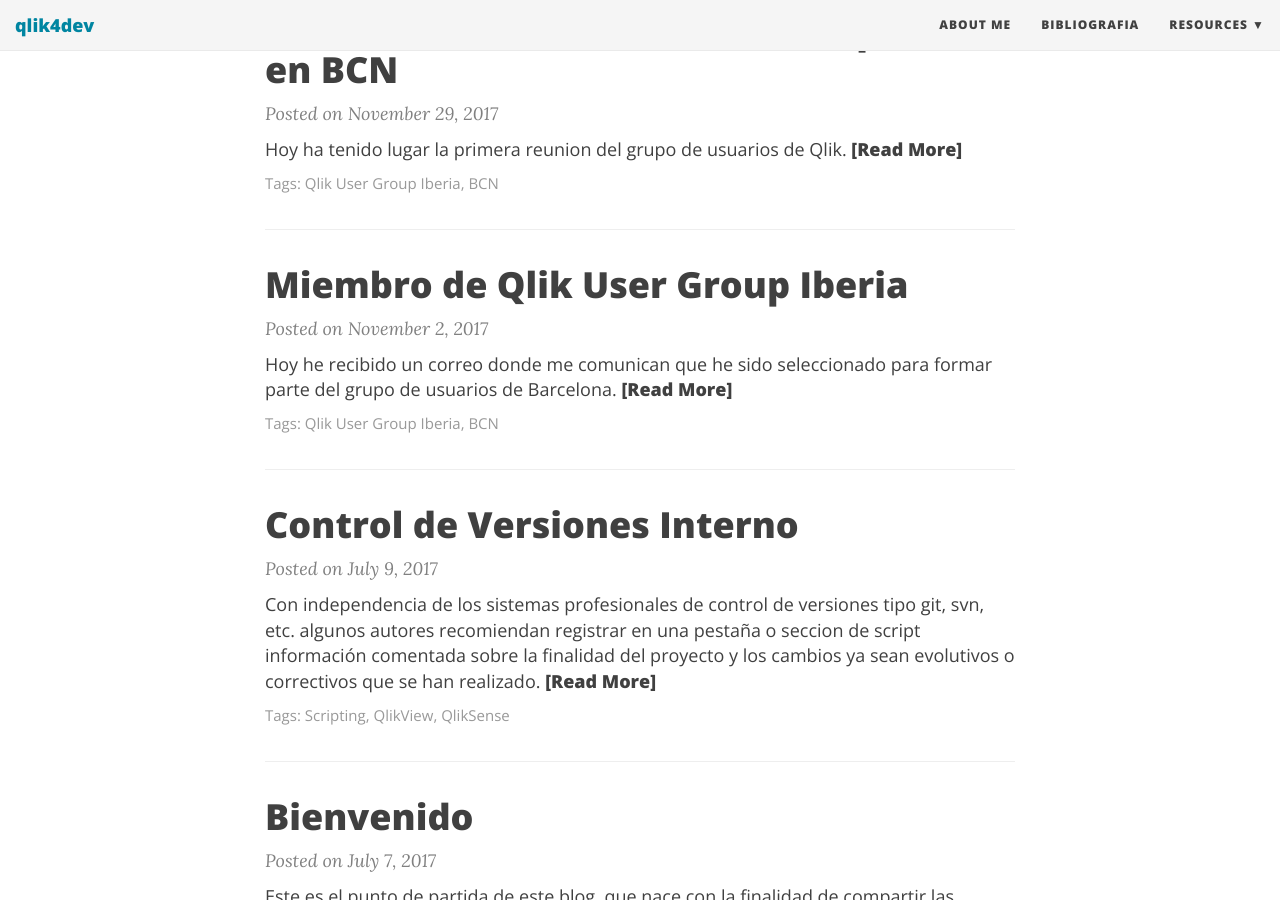
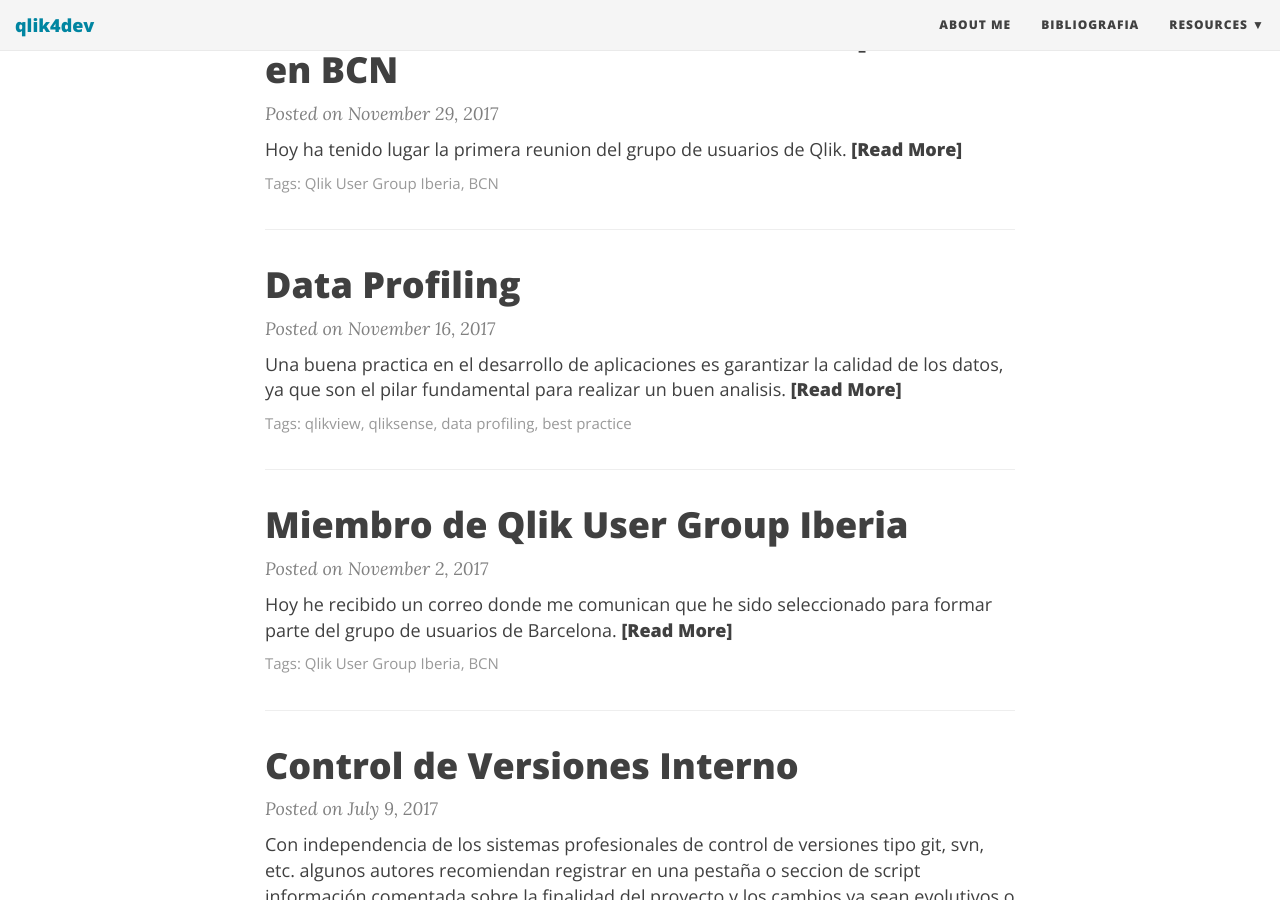
Before and after one commit to aguito/qlik4dev, a Jekyll site: the page built from index.html, in a window 1280 px wide and 900 px high, scrolled down 326 px. Built offline with Jekyll 4.4.1, drawn with Linux system fonts in a browser that asks for light colours; nearby versions of some CDN libraries; the list of posts is cut into pages by our own code; a file with an impossible date is left out.

Commit message:
new post

```diff
--- a/_posts/2017-11-16-data-profiling.md
+++ b/_posts/2017-11-16-data-profiling.md
@@ -2,7 +2,7 @@
 layout: post
 title: Data Profiling
 subtitle:
-date:
+date: 16/11/2017 20:15:00
 tags: [qlikview, qliksense, data profiling, best practice]
 gh-repo: aguito/qlik4dev
 gh-badge: [star, fork, follow]
```
